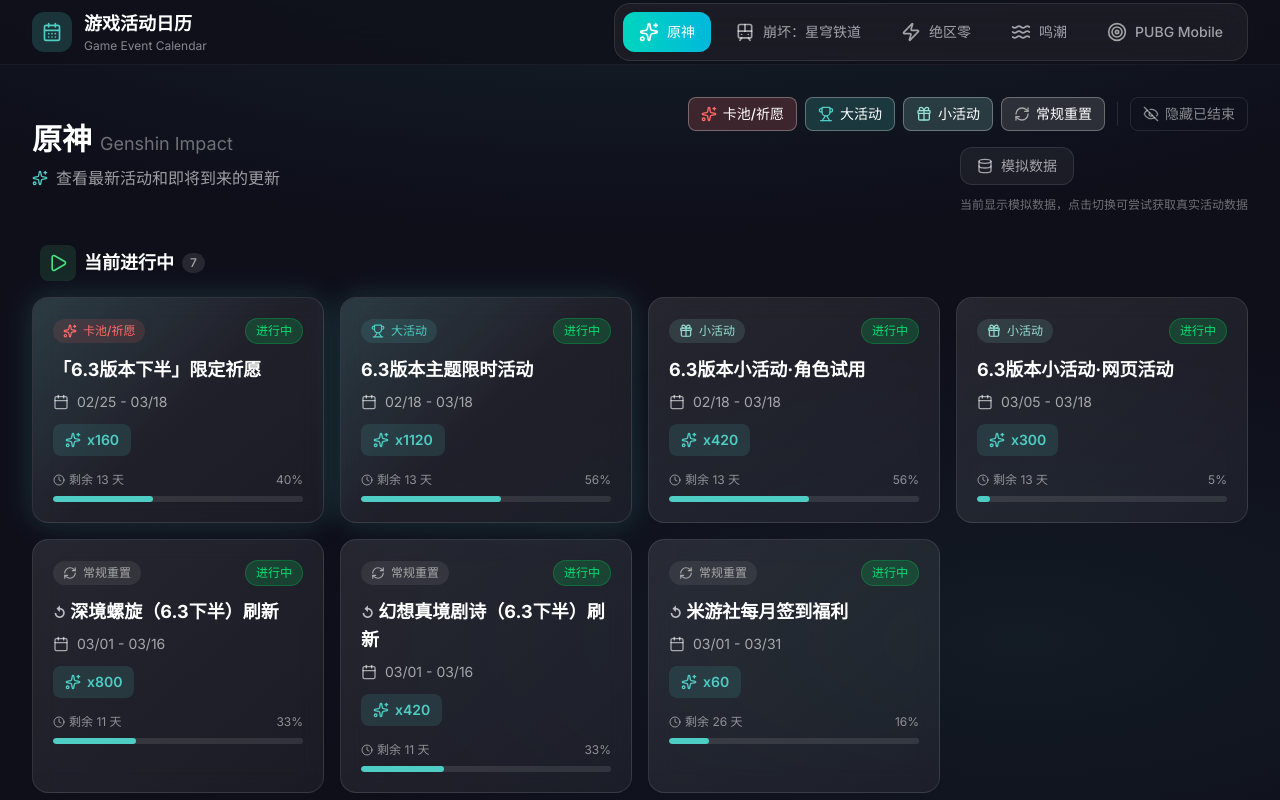
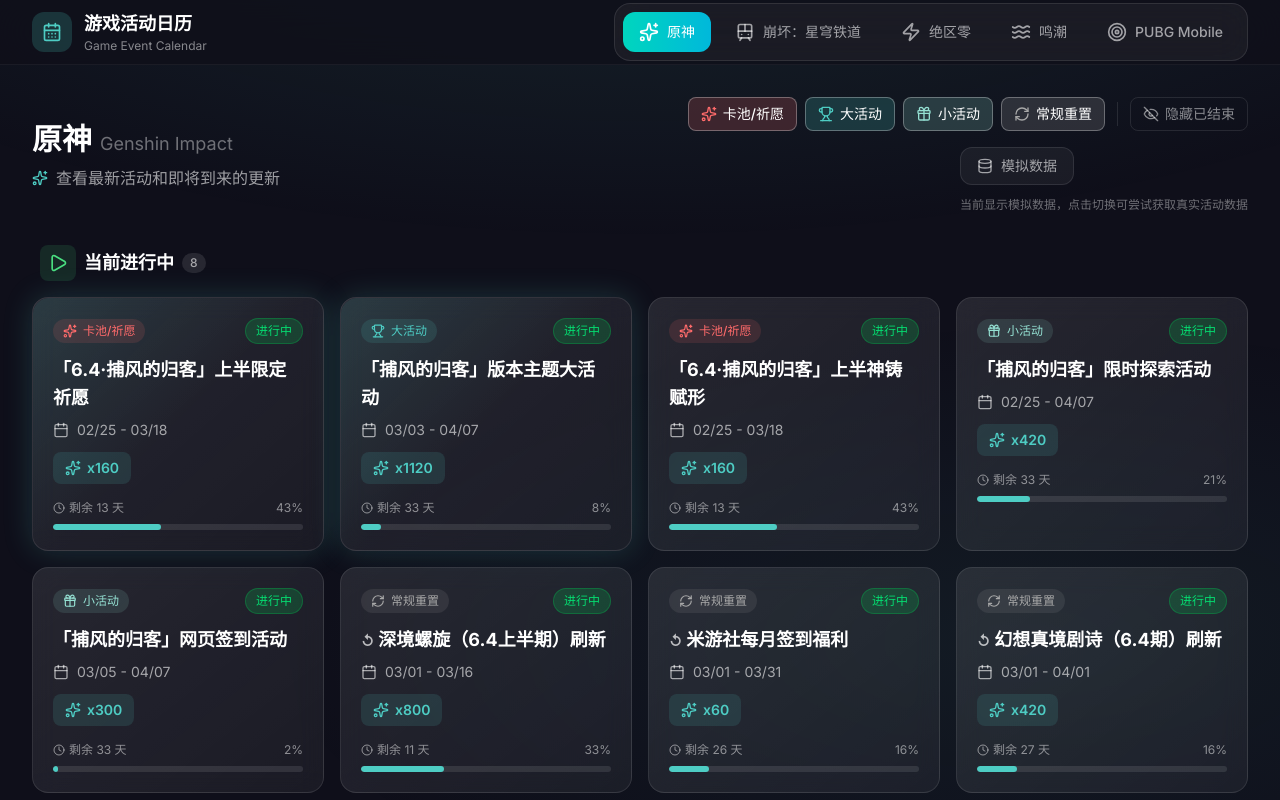
Before and after one commit to xiong7569439/game-calendar, a Next.js app: page / in a window 1280 px wide. Shown: the top 800 px of the page. Built offline with nearby package versions, Linux system fonts and the light colour scheme.

Commit message:
feat: 更新模拟数据至真实游戏版本 - 原神6.4/崩铁4.0/ZZZ2.6

```diff
--- a/src/data/mockEvents.ts
+++ b/src/data/mockEvents.ts
@@ -1,108 +1,92 @@
 import { GameEvent } from '@/types';
 
 // ============================================================
-// 活动数据基准时间：2026-03-05
-// 原神：v6.3 (2026-02-05 ~ 2026-03-19), v6.4 即将
-// HSR：v3.8 (2026-02-26 ~ 2026-04-09)
-// ZZZ：v2.5 (2026-03-05 ~ 2026-04-16)
+// 活动数据基准时间：2026-03-10
+// 原神：v6.4「捕风的归客」(2026-02-25 ~ 2026-04-08)
+//   上半 2026-02-25 ~ 2026-03-18，下半 2026-03-18 ~ 2026-04-08
+//   v6.5 约 2026-04-08 起
+// HSR：v4.0「满月是神不在的时间」(2026-02-12 ~ 2026-03-26)
+//   上半 2026-02-12 ~ 2026-03-05，下半 2026-03-05 ~ 2026-03-26
+//   v4.1 约 2026-03-26 起
+// ZZZ：v2.6 (2026-02-12 ~ 2026-03-26)
+//   上半 2026-02-12 ~ 2026-03-04，下半 2026-03-04 ~ 2026-03-26
+//   v2.7 约 2026-03-26 起
 // 鸣潮：v3.1 (2026-02-05 ~ 2026-03-19)
-// PUBG：A17 赛季 (2025-12-15 ~ 2026-03-15)
+// PUBG：A17 赛季 (2025-12-15 ~ 2026-03-15)，A18 约 2026-03-15 起
 // ============================================================
 
 // ============================================================
-// 原神活动数据 (v6.3 进行中 + v6.4 即将)
+// 原神活动数据 (v6.4「捕风的归客」当前版本)
+// 版本周期：2026-02-25(周三) ~ 2026-04-08(周三)，共42天
+// 上半：02-25 ~ 03-18；下半：03-18 ~ 04-08
 // ============================================================
 export const genshinEvents: GameEvent[] = [
   // ---- 卡池 ----
   {
-    id: 'genshin-6.3-banner-1',
+    id: 'genshin-6.4-banner-1',
     game: 'genshin',
-    title: '「6.3版本上半」限定祈愿',
+    title: '「6.4·捕风的归客」上半限定祈愿',
     type: 'banner',
-    startDate: '2026-02-05T06:00:00.000Z',
-    endDate: '2026-02-25T14:59:00.000Z',
+    startDate: '2026-02-25T03:00:00.000Z',
+    endDate: '2026-03-18T02:59:00.000Z',
     rewardInfo: 'x160',
-    description: '6.3版本上半限定5星角色祈愿，获取UP角色概率大幅提升。',
+    description: '6.4版本「捕风的归客」上半限定5星角色祈愿，UP角色获取概率大幅提升。版本主题角色登场。',
     featured: true,
   },
   {
-    id: 'genshin-6.3-banner-2',
+    id: 'genshin-6.4-banner-weapon',
     game: 'genshin',
-    title: '「6.3版本下半」限定祈愿',
+    title: '「6.4·捕风的归客」上半神铸赋形',
     type: 'banner',
-    startDate: '2026-02-25T15:00:00.000Z',
-    endDate: '2026-03-18T14:59:00.000Z',
+    startDate: '2026-02-25T03:00:00.000Z',
+    endDate: '2026-03-18T02:59:00.000Z',
     rewardInfo: 'x160',
-    description: '6.3版本下半限定5星角色祈愿，获取UP角色概率大幅提升。',
-    featured: true,
+    description: '6.4版本上半5星武器祈愿，与角色卡池同期开放。',
+    featured: false,
   },
   {
-    id: 'genshin-6.4-banner-1',
+    id: 'genshin-6.4-banner-2',
     game: 'genshin',
-    title: '「6.4版本上半」限定祈愿',
+    title: '「6.4·捕风的归客」下半限定祈愿',
     type: 'banner',
-    startDate: '2026-03-19T06:00:00.000Z',
-    endDate: '2026-04-08T14:59:00.000Z',
+    startDate: '2026-03-18T03:00:00.000Z',
+    endDate: '2026-04-08T02:59:00.000Z',
     rewardInfo: 'x160',
-    description: '6.4版本上半限定5星角色祈愿即将开启，敬请期待。',
+    description: '6.4版本「捕风的归客」下半限定5星角色祈愿，第二位UP角色登场。',
     featured: true,
   },
   // ---- 常规重置 ----
   {
-    id: 'genshin-6.3-abyss',
+    id: 'genshin-6.4-abyss-1',
     game: 'genshin',
-    title: '深境螺旋（6.3下半）刷新',
+    title: '深境螺旋（6.4上半期）刷新',
     type: 'routine',
     startDate: '2026-03-01T04:00:00.000Z',
     endDate: '2026-03-16T03:59:00.000Z',
     rewardInfo: 'x800',
-    description: '深境螺旋第36层满星可获得最多800原石奖励，每半月刷新一次。',
+    description: '深境螺旋本半月刷新，第12层满星三次通关可获得最多800原石奖励。',
     featured: false,
   },
   {
-    id: 'genshin-6.3-theater',
+    id: 'genshin-6.4-abyss-2',
     game: 'genshin',
-    title: '幻想真境剧诗（6.3下半）刷新',
+    title: '深境螺旋（6.4下半期）刷新',
     type: 'routine',
-    startDate: '2026-03-01T04:00:00.000Z',
-    endDate: '2026-03-16T03:59:00.000Z',
-    rewardInfo: 'x420',
-    description: '幻想真境剧诗本期刷新，挑战获取原石及专属奖励。',
-    featured: false,
-  },
-  // ---- 版本大活动 ----
-  {
-    id: 'genshin-6.3-major',
-    game: 'genshin',
-    title: '6.3版本主题限时活动',
-    type: 'major_event',
-    startDate: '2026-02-18T10:00:00.000Z',
-    endDate: '2026-03-18T03:59:00.000Z',
-    rewardInfo: 'x1120',
-    description: '6.3版本核心大活动，完成各阶段任务可累计获得大量原石奖励。',
-    featured: true,
-  },
-  // ---- 小活动 ----
-  {
-    id: 'genshin-6.3-minor-1',
-    game: 'genshin',
-    title: '6.3版本小活动·角色试用',
-    type: 'minor_event',
-    startDate: '2026-02-18T10:00:00.000Z',
-    endDate: '2026-03-18T03:59:00.000Z',
-    rewardInfo: 'x420',
-    description: '试用限定角色参与挑战，可获得420原石及其他奖励。',
+    startDate: '2026-03-16T04:00:00.000Z',
+    endDate: '2026-04-01T03:59:00.000Z',
+    rewardInfo: 'x800',
+    description: '深境螺旋下半月刷新，敌人阵容更换，可再次获得800原石满星奖励。',
     featured: false,
   },
   {
-    id: 'genshin-6.3-minor-2',
+    id: 'genshin-6.4-theater',
     game: 'genshin',
-    title: '6.3版本小活动·网页活动',
-    type: 'minor_event',
-    startDate: '2026-03-05T10:00:00.000Z',
-    endDate: '2026-03-18T03:59:00.000Z',
-    rewardInfo: 'x300',
-    description: '参与官方网页活动，完成任务获取原石及道具奖励。',
+    title: '幻想真境剧诗（6.4期）刷新',
+    type: 'routine',
+    startDate: '2026-03-01T04:00:00.000Z',
+    endDate: '2026-04-01T03:59:00.000Z',
+    rewardInfo: 'x420',
+    description: '幻想真境剧诗6.4期刷新，本期主题元素更换，挑战满星可获得420原石。',
     featured: false,
   },
   {
@@ -113,170 +97,232 @@
     startDate: '2026-03-01T00:00:00.000Z',
     endDate: '2026-03-31T23:59:00.000Z',
     rewardInfo: 'x60',
-    description: '每月登录米游社/HoYoLAB签到可累计获得原石及材料奖励。',
+    description: '每月在米游社/HoYoLAB签到，累计可获得60原石及材料奖励。',
     featured: false,
   },
-  // ---- 版本更新 ----
+  // ---- 版本大活动（旗舰活动）----
   {
-    id: 'genshin-6.4-update',
+    id: 'genshin-6.4-major',
     game: 'genshin',
-    title: '原神 6.4版本更新',
+    title: '「捕风的归客」版本主题大活动',
     type: 'major_event',
-    startDate: '2026-03-19T06:00:00.000Z',
-    endDate: '2026-04-29T03:59:00.000Z',
+    startDate: '2026-03-03T10:00:00.000Z',
+    endDate: '2026-04-07T03:59:00.000Z',
+    rewardInfo: 'x1120',
+    description: '6.4版本「捕风的归客」核心旗舰活动，包含大剧情和多个小游戏，完成全部任务可累计获得1120+原石及满精4星武器/角色奖励。',
+    featured: true,
+  },
+  // ---- 小活动 ----
+  {
+    id: 'genshin-6.4-minor-1',
+    game: 'genshin',
+    title: '「捕风的归客」限时探索活动',
+    type: 'minor_event',
+    startDate: '2026-02-25T10:00:00.000Z',
+    endDate: '2026-04-07T03:59:00.000Z',
+    rewardInfo: 'x420',
+    description: '6.4版本限时探索小游戏，试用限定角色参与挑战，可获得420原石及材料奖励。',
+    featured: false,
+  },
+  {
+    id: 'genshin-6.4-minor-2',
+    game: 'genshin',
+    title: '「捕风的归客」网页签到活动',
+    type: 'minor_event',
+    startDate: '2026-03-05T10:00:00.000Z',
+    endDate: '2026-04-07T03:59:00.000Z',
+    rewardInfo: 'x300',
+    description: '参与官方网页签到活动，分多日累计领取原石及道具奖励。',
+    featured: false,
+  },
+  // ---- 下一版本预告 ----
+  {
+    id: 'genshin-6.5-update',
+    game: 'genshin',
+    title: '原神 6.5版本更新',
+    type: 'major_event',
+    startDate: '2026-04-08T03:00:00.000Z',
+    endDate: '2026-05-20T02:59:00.000Z',
     rewardInfo: 'x1600',
-    description: '6.4版本全新内容上线，包含新角色、新地图和全新版本活动，更新补偿原石即将发放。',
+    description: '6.5版本全新内容上线，包含新角色、新剧情和全新版本活动，更新补偿原石即将发放。',
     featured: true,
   },
 ];
 
 // ============================================================
-// 崩坏：星穹铁道活动数据 (v3.8)
+// 崩坏：星穹铁道活动数据 (v4.0「满月是神不在的时间」当前版本)
+// 版本周期：2026-02-12(周四) ~ 2026-03-26(周四)，共42天
+// 上半：02-12 ~ 03-05；下半：03-05 ~ 03-26
+// 常规重置（双周）：忘却之庭/末日幻影/虚构叙事错开轮换
 // ============================================================
 export const hsrEvents: GameEvent[] = [
   // ---- 卡池 ----
   {
-    id: 'hsr-3.8-warp-1',
+    id: 'hsr-4.0-warp-1',
     game: 'hsr',
-    title: '「3.8版本上半」限定跃迁',
+    title: '「4.0·满月」上半限定角色跃迁',
     type: 'banner',
-    startDate: '2026-02-26T06:00:00.000Z',
-    endDate: '2026-03-18T14:59:00.000Z',
+    startDate: '2026-02-12T03:00:00.000Z',
+    endDate: '2026-03-05T02:59:00.000Z',
     rewardInfo: 'x160',
-    description: '3.8版本上半限定5星角色跃迁，UP角色获取概率大幅提升。',
+    description: '4.0版本「满月是神不在的时间」上半限定5星角色跃迁，UP角色获取概率大幅提升。',
     featured: true,
   },
   {
-    id: 'hsr-3.8-warp-lc',
+    id: 'hsr-4.0-warp-lc-1',
     game: 'hsr',
-    title: '「3.8版本上半」限定光锥跃迁',
+    title: '「4.0·满月」上半限定光锥跃迁',
     type: 'banner',
-    startDate: '2026-02-26T06:00:00.000Z',
-    endDate: '2026-03-18T14:59:00.000Z',
+    startDate: '2026-02-12T03:00:00.000Z',
+    endDate: '2026-03-05T02:59:00.000Z',
     rewardInfo: 'x160',
-    description: '3.8版本上半限定5星光锥跃迁，与角色卡池同期开放。',
+    description: '4.0版本上半限定5星光锥跃迁，与角色卡池同期开放。',
     featured: false,
   },
   {
-    id: 'hsr-3.8-warp-2',
+    id: 'hsr-4.0-warp-2',
     game: 'hsr',
-    title: '「3.8版本下半」限定跃迁',
+    title: '「4.0·满月」下半限定角色跃迁',
     type: 'banner',
-    startDate: '2026-03-19T06:00:00.000Z',
-    endDate: '2026-04-08T14:59:00.000Z',
+    startDate: '2026-03-05T03:00:00.000Z',
+    endDate: '2026-03-26T02:59:00.000Z',
     rewardInfo: 'x160',
-    description: '3.8版本下半限定5星角色跃迁即将开启，敬请期待。',
+    description: '4.0版本「满月是神不在的时间」下半限定5星角色跃迁，第二位UP角色登场。',
     featured: true,
   },
-  // ---- 常规重置 ----
   {
-    id: 'hsr-3.8-forgotten-hall',
+    id: 'hsr-4.0-warp-lc-2',
     game: 'hsr',
-    title: '忘却之庭（3.8期）刷新',
+    title: '「4.0·满月」下半限定光锥跃迁',
+    type: 'banner',
+    startDate: '2026-03-05T03:00:00.000Z',
+    endDate: '2026-03-26T02:59:00.000Z',
+    rewardInfo: 'x160',
+    description: '4.0版本下半限定5星光锥跃迁，与下半角色卡池同期开放。',
+    featured: false,
+  },
+  // ---- 常规重置（双周轮换）----
+  {
+    id: 'hsr-4.0-forgotten-hall',
+    game: 'hsr',
+    title: '忘却之庭·混沌回忆（4.0下半期）刷新',
     type: 'routine',
-    startDate: '2026-03-01T04:00:00.000Z',
-    endDate: '2026-03-14T03:59:00.000Z',
+    startDate: '2026-03-03T04:00:00.000Z',
+    endDate: '2026-03-17T03:59:00.000Z',
     rewardInfo: 'x720',
-    description: '忘却之庭·混沌回忆本期刷新，完成全部关卡可获得最多720星琼。',
+    description: '忘却之庭·混沌回忆本期刷新，12层全满星可获得最多720星琼，双周重置。',
     featured: false,
   },
   {
-    id: 'hsr-3.8-apocalyptic',
+    id: 'hsr-4.0-apocalyptic',
     game: 'hsr',
-    title: '末日幻影（3.8期）刷新',
+    title: '末日幻影（4.0下半期）刷新',
     type: 'routine',
-    startDate: '2026-03-01T04:00:00.000Z',
-    endDate: '2026-03-14T03:59:00.000Z',
+    startDate: '2026-03-03T04:00:00.000Z',
+    endDate: '2026-03-17T03:59:00.000Z',
     rewardInfo: 'x720',
-    description: '末日幻影本期刷新，挑战强大敌人获取星琼及专属材料。',
+    description: '末日幻影本期刷新，挑战强力BOSS组合，满分可获得720星琼，双周重置。',
     featured: false,
   },
   {
-    id: 'hsr-3.8-pure-fiction',
+    id: 'hsr-4.0-pure-fiction',
     game: 'hsr',
-    title: '虚构叙事（3.8期）刷新',
+    title: '虚构叙事（4.0下半期）刷新',
     type: 'routine',
-    startDate: '2026-03-15T04:00:00.000Z',
-    endDate: '2026-03-28T03:59:00.000Z',
+    startDate: '2026-03-17T04:00:00.000Z',
+    endDate: '2026-03-31T03:59:00.000Z',
     rewardInfo: 'x720',
-    description: '虚构叙事本期刷新，评分满分可获得最多720星琼。',
+    description: '虚构叙事本期刷新，评分4万分满分可获得最多720星琼，双周重置。',
     featured: false,
   },
   {
-    id: 'hsr-simulated-universe',
+    id: 'hsr-4.0-divergent-universe',
     game: 'hsr',
-    title: '差分宇宙（长期开放）',
+    title: '差分宇宙（4.0赛季）',
     type: 'routine',
-    startDate: '2026-02-26T06:00:00.000Z',
-    endDate: '2026-04-08T14:59:00.000Z',
+    startDate: '2026-02-12T03:00:00.000Z',
+    endDate: '2026-03-26T02:59:00.000Z',
     rewardInfo: 'x800',
-    description: '差分宇宙本赛季开放，完成周任务可获得星琼及专属通货奖励。',
+    description: '差分宇宙4.0赛季开放，每周完成指定积分任务可获得星琼及专属通货，累计奖励丰厚。',
     featured: false,
   },
-  // ---- 签到/福利 ----
+  // ---- 签到/巡星之礼 ----
   {
-    id: 'hsr-3.8-nameless-honor',
+    id: 'hsr-4.0-nameless-honor',
     game: 'hsr',
-    title: '无名勋礼（3.8版本）',
-    type: 'routine',
-    startDate: '2026-02-26T06:00:00.000Z',
-    endDate: '2026-04-08T14:59:00.000Z',
-    rewardInfo: 'x400',
-    description: '每月登录游戏完成无名勋礼任务，累计获得400星琼及其他奖励。',
-    featured: false,
-  },
-  // ---- 版本大活动 ----
-  {
-    id: 'hsr-3.8-major',
-    game: 'hsr',
-    title: '3.8版本主题大活动',
-    type: 'major_event',
-    startDate: '2026-03-10T10:00:00.000Z',
-    endDate: '2026-04-07T03:59:00.000Z',
-    rewardInfo: 'x1200',
-    description: '3.8版本核心大活动开启，完成全部任务可累计获得大量星琼奖励。',
+    title: '巡星之礼（4.0版本签到）',
+    type: 'minor_event',
+    startDate: '2026-02-12T03:00:00.000Z',
+    endDate: '2026-03-26T02:59:00.000Z',
+    rewardInfo: 'x800',
+    description: '4.0版本巡星之礼登录签到活动，每个版本必有，每日登录分多次领取，累计可获得800+星琼及材料。',
     featured: true,
   },
-  // ---- 版本更新 ----
+  // ---- 版本大活动（旗舰活动）----
   {
-    id: 'hsr-3.9-update',
+    id: 'hsr-4.0-major',
     game: 'hsr',
-    title: '崩坏：星穹铁道 3.9版本更新',
+    title: '「满月是神不在的时间」版本大活动',
     type: 'major_event',
-    startDate: '2026-04-09T06:00:00.000Z',
-    endDate: '2026-05-20T03:59:00.000Z',
+    startDate: '2026-02-24T10:00:00.000Z',
+    endDate: '2026-03-24T02:59:00.000Z',
+    rewardInfo: 'x1200',
+    description: '4.0版本旗舰大活动，故事主线为「满月是神不在的时间」，通常含剧情任务+小游戏，完成全部可累计获得1200+星琼及4星光锥/角色。',
+    featured: true,
+  },
+  // ---- 下一版本预告 ----
+  {
+    id: 'hsr-4.1-update',
+    game: 'hsr',
+    title: '崩坏：星穹铁道 4.1版本更新',
+    type: 'major_event',
+    startDate: '2026-03-26T03:00:00.000Z',
+    endDate: '2026-05-07T02:59:00.000Z',
     rewardInfo: 'x1600',
-    description: '3.9版本全新内容即将上线，包含新角色、新剧情，更新补偿星琼即将发放。',
+    description: '4.1版本全新内容即将上线，包含新角色、新剧情，更新补偿星琼即将发放。',
     featured: true,
   },
 ];
 
 // ============================================================
-// 绝区零活动数据 (v2.5)
+// 绝区零活动数据 (v2.6 当前版本，下半期已于3月4日开始)
+// 版本周期：2026-02-12(周四) ~ 2026-03-26(周四)，共42天
+// 上半：02-12 ~ 03-04；下半：03-04 ~ 03-26（当前处于下半期）
 // ============================================================
 export const zzzEvents: GameEvent[] = [
-  // ---- 卡池 ----
+  // ---- 卡池（调频）----
   {
-    id: 'zzz-2.5-tune-1',
+    id: 'zzz-2.6-tune-1',
     game: 'zzz',
-    title: '「2.5版本上半」独家频道调频',
+    title: '「2.6版本上半」独家频道调频',
     type: 'banner',
-    startDate: '2026-03-05T06:00:00.000Z',
-    endDate: '2026-03-25T14:59:00.000Z',
+    startDate: '2026-02-12T03:00:00.000Z',
+    endDate: '2026-03-04T02:59:00.000Z',
     rewardInfo: 'x160',
-    description: '2.5版本上半S级代理人独家频道调频，获取UP代理人概率大幅提升。',
+    description: '2.6版本上半S级代理人独家频道调频，UP代理人获取概率大幅提升。',
     featured: true,
   },
   {
-    id: 'zzz-2.5-tune-2',
+    id: 'zzz-2.6-tune-2',
     game: 'zzz',
-    title: '「2.5版本下半」独家频道调频',
+    title: '「2.6版本下半」独家频道调频',
     type: 'banner',
-    startDate: '2026-03-25T15:00:00.000Z',
-    endDate: '2026-04-15T14:59:00.000Z',
+    startDate: '2026-03-04T03:00:00.000Z',
+    endDate: '2026-03-26T02:59:00.000Z',
     rewardInfo: 'x160',
-    description: '2.5版本下半S级代理人独家频道调频即将开启，敬请期待。',
+    description: '2.6版本下半S级代理人独家频道调频，3月4日起已进入下半期，新UP代理人登场。',
     featured: true,
+  },
+  {
+    id: 'zzz-2.6-bangboo-tune',
+    game: 'zzz',
+    title: '「2.6版本」邦布频道调频',
+    type: 'banner',
+    startDate: '2026-02-12T03:00:00.000Z',
+    endDate: '2026-03-26T02:59:00.000Z',
+    rewardInfo: 'x160',
+    description: '2.6版本S级邦布独家频道调频，全版本开放。',
+    featured: false,
   },
   // ---- 常规重置 ----
   {
@@ -284,68 +330,68 @@
     game: 'zzz',
     title: '零号空洞（本周）刷新',
     type: 'routine',
-    startDate: '2026-03-03T04:00:00.000Z',
-    endDate: '2026-03-09T03:59:00.000Z',
+    startDate: '2026-03-09T04:00:00.000Z',
+    endDate: '2026-03-16T03:59:00.000Z',
     rewardInfo: 'x300',
-    description: '零号空洞每周刷新，完成当期主题获取菲林及专属奖励。',
+    description: '零号空洞每周刷新，完成当期主题任务获取菲林及专属奖励。',
     featured: false,
   },
   {
     id: 'zzz-shiyu-defense',
     game: 'zzz',
-    title: '式舆防卫战（2.5上半）刷新',
+    title: '式舆防卫战（2.6下半期）刷新',
     type: 'routine',
-    startDate: '2026-03-05T04:00:00.000Z',
+    startDate: '2026-03-04T04:00:00.000Z',
     endDate: '2026-03-18T03:59:00.000Z',
     rewardInfo: 'x600',
-    description: '式舆防卫战本期刷新，满星通关可获得最多600菲林奖励。',
+    description: '式舆防卫战本期刷新，双周重置，满星通关可获得最多600菲林奖励。',
     featured: false,
   },
   {
     id: 'zzz-deadly-assault',
     game: 'zzz',
-    title: '危局强袭战（2.5上半）刷新',
+    title: '危局强袭战（2.6下半期）刷新',
     type: 'routine',
-    startDate: '2026-03-12T04:00:00.000Z',
+    startDate: '2026-03-11T04:00:00.000Z',
     endDate: '2026-03-25T03:59:00.000Z',
     rewardInfo: 'x360',
-    description: '危局强袭战本期刷新，挑战强力BOSS获取菲林及进阶材料。',
+    description: '危局强袭战本期刷新，双周重置，挑战强力BOSS获取菲林及进阶材料。',
     featured: false,
   },
-  // ---- 版本大活动 ----
+  // ---- 全新放送（签到送抽）----
   {
-    id: 'zzz-2.5-major',
+    id: 'zzz-2.6-signin',
     game: 'zzz',
-    title: '2.5版本主题限时活动',
-    type: 'major_event',
-    startDate: '2026-03-12T10:00:00.000Z',
-    endDate: '2026-04-14T03:59:00.000Z',
-    rewardInfo: 'x1200',
-    description: '2.5版本核心大活动，完成全部任务链可累计获得1200菲林及大量奖励。',
+    title: '「全新放送」2.6版本签到活动',
+    type: 'minor_event',
+    startDate: '2026-02-12T03:00:00.000Z',
+    endDate: '2026-03-26T02:59:00.000Z',
+    rewardInfo: 'x800',
+    description: '2.6版本「全新放送」签到活动，每个版本必有，分多次签到累计领取800+菲林及道具奖励。',
     featured: true,
   },
-  // ---- 小活动 ----
+  // ---- 版本大活动（旗舰活动）----
   {
-    id: 'zzz-2.5-minor-checkin',
+    id: 'zzz-2.6-major',
     game: 'zzz',
-    title: '2.5版本·登录奖励',
-    type: 'minor_event',
-    startDate: '2026-03-05T06:00:00.000Z',
-    endDate: '2026-04-14T03:59:00.000Z',
-    rewardInfo: 'x300',
-    description: '版本期间每日登录游戏可累计获得菲林及道具奖励。',
-    featured: false,
+    title: '2.6版本主题旗舰活动',
+    type: 'major_event',
+    startDate: '2026-02-19T10:00:00.000Z',
+    endDate: '2026-03-25T02:59:00.000Z',
+    rewardInfo: 'x1200',
+    description: '2.6版本核心旗舰大活动，通常包含大型走格子/战斗打工玩法，送专属音擎，完成全部任务链可累计获得1200+菲林。',
+    featured: true,
   },
-  // ---- 版本更新 ----
+  // ---- 下一版本预告 ----
   {
-    id: 'zzz-2.6-update',
+    id: 'zzz-2.7-update',
     game: 'zzz',
-    title: '绝区零 2.6版本更新',
+    title: '绝区零 2.7版本更新',
     type: 'major_event',
-    startDate: '2026-04-16T06:00:00.000Z',
-    endDate: '2026-05-27T03:59:00.000Z',
+    startDate: '2026-03-26T03:00:00.000Z',
+    endDate: '2026-05-07T02:59:00.000Z',
     rewardInfo: 'x1600',
-    description: '2.6版本全新内容即将上线，包含新S级代理人和全新故事，更新补偿菲林即将发放。',
+    description: '2.7版本全新内容即将上线，包含新S级代理人和全新故事，更新补偿菲林即将发放。',
     featured: true,
   },
 ];
```
